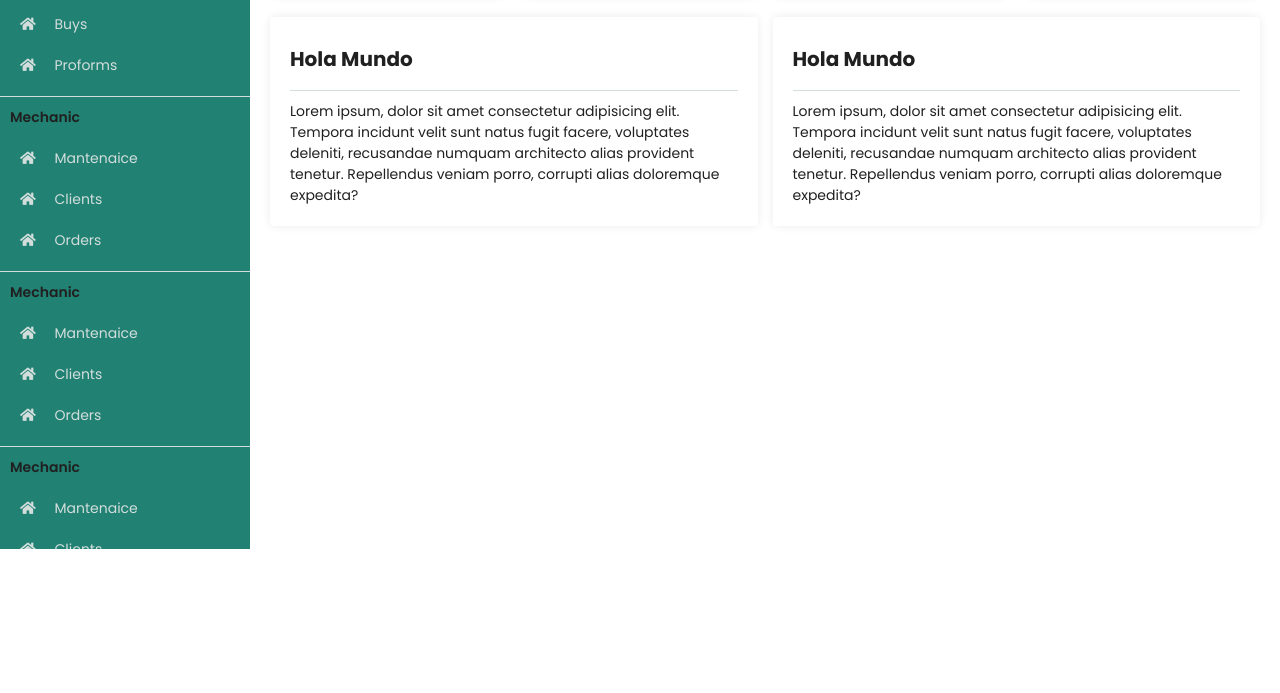
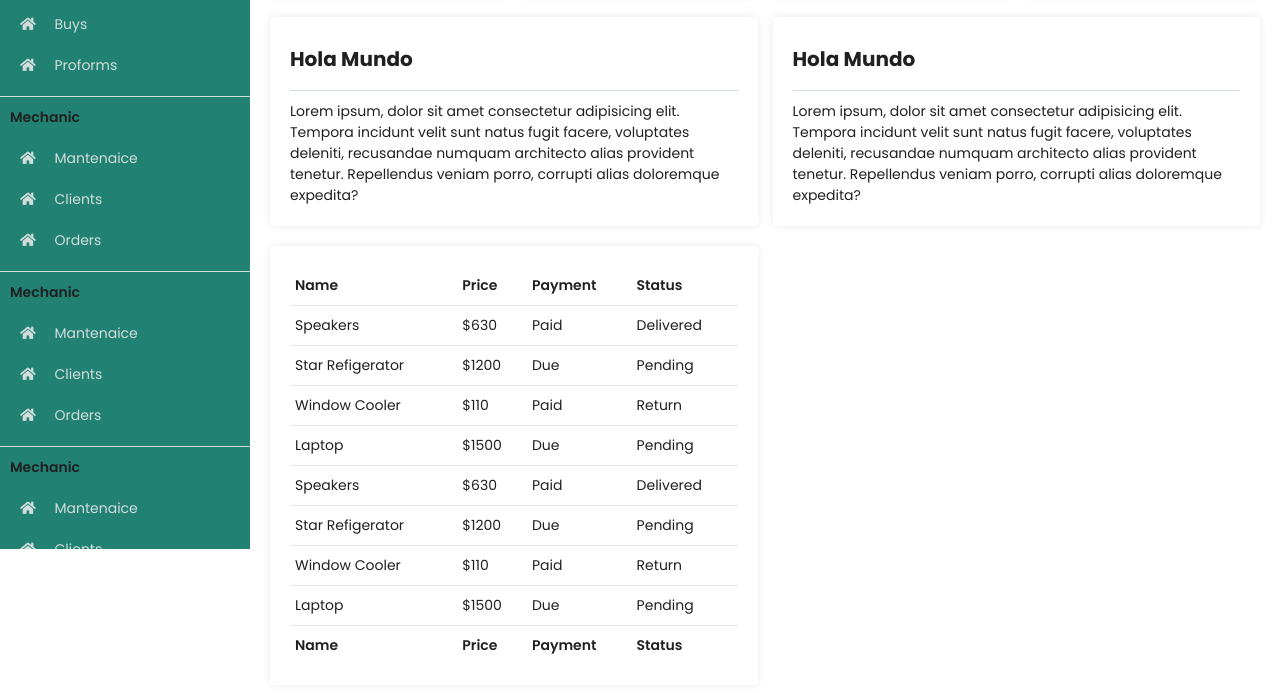
Before and after one commit to FranklinStuar/own-dashboard, a plain HTML site: page index.html in a window 1280 px wide. Shown: the part 251-944 px from the top of the page. Before the commit the page ends 800 px from the top, so only its background shows below. Drawn offline with Linux system fonts and the light colour scheme.

Commit message:
Style for tables

```diff
--- /dev/null
+++ b/assets/sass/_table.scss
@@ -0,0 +1,31 @@
+.table{
+    width: 100%;
+    border-collapse: collapse;
+    margin-top: 10px;
+    margin-bottom: 10px;
+
+    thead th, tfoot th{
+        text-align: start;
+        font-weight: 600;
+    }
+    td, th{
+        padding: 9px 5px;
+    }
+    &.table-bordered{
+        thead tr, tbody tr{
+            border-bottom: 1px solid rgba(0, 0, 0, 0.1);
+        }
+        tbody tr:last-child{
+            border-bottom: none;
+        }
+        tfoot tr{
+            border-top: 1px solid rgba(0, 0, 0, 0.1);
+        }
+    }
+    &.table-hover{
+        tbody tr:hover{
+            background: $secundary-color;
+            color: #ffffff;
+        }
+    }
+}
--- a/assets/sass/index.scss
+++ b/assets/sass/index.scss
@@ -14,6 +14,7 @@ body, div{
 @import "fonts";
 @import "sidebar";
 @import "columns";
+@import "table";
 
 /*main*/
 .main{
--- a/index.html
+++ b/index.html
@@ -183,6 +183,81 @@
                     </div>
                 </div>
             </div>
+            <div class="row">
+                <div class="col-6">
+                    <div class="panel">
+                        <table class="table table-hover table-bordered">
+                            <thead>
+                                <tr>
+                                    <th>Name</th>
+                                    <th>Price</th>
+                                    <th>Payment</th>
+                                    <th>Status</th>
+                                </tr>
+                            </thead>
+                            <tbody>
+                                <tr>
+                                    <td>Speakers</td>
+                                    <td>$630</td>
+                                    <td>Paid</td>
+                                    <td><span class="status delivered">Delivered</span></td>
+                                </tr>
+                                <tr>
+                                    <td>Star Refigerator</td>
+                                    <td>$1200</td>
+                                    <td>Due</td>
+                                    <td><span class="status pending">Pending</span></td>
+                                </tr>
+                                <tr>
+                                    <td>Window Cooler</td>
+                                    <td>$110</td>
+                                    <td>Paid</td>
+                                    <td><span class="status return">Return</span></td>
+                                </tr>
+                                <tr>
+                                    <td>Laptop</td>
+                                    <td>$1500</td>
+                                    <td>Due</td>
+                                    <td><span class="status inprogress">Pending</span></td>
+                                </tr>
+                                <tr>
+                                    <td>Speakers</td>
+                                    <td>$630</td>
+                                    <td>Paid</td>
+                                    <td><span class="status delivered">Delivered</span></td>
+                                </tr>
+                                <tr>
+                                    <td>Star Refigerator</td>
+                                    <td>$1200</td>
+                                    <td>Due</td>
+                                    <td><span class="status pending">Pending</span></td>
+                                </tr>
+                                <tr>
+                                    <td>Window Cooler</td>
+                                    <td>$110</td>
+                                    <td>Paid</td>
+                                    <td><span class="status return">Return</span></td>
+                                </tr>
+                                <tr>
+                                    <td>Laptop</td>
+                                    <td>$1500</td>
+                                    <td>Due</td>
+                                    <td><span class="status inprogress">Pending</span></td>
+                                </tr>
+                            </tbody>
+                            <tfoot>
+                                <tr>
+                                    <th>Name</th>
+                                    <th>Price</th>
+                                    <th>Payment</th>
+                                    <th>Status</th>
+                                </tr>
+                            </tfoot>
+                        </table>
+                    </div>
+                </div>
+            </div>
+
         </div>
     </div>
 </body>
```
Also changed, not shown: assets/css/index.css, 1 other file.
